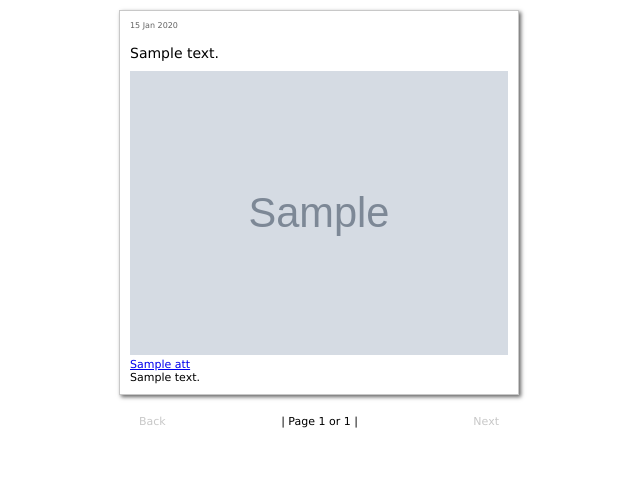
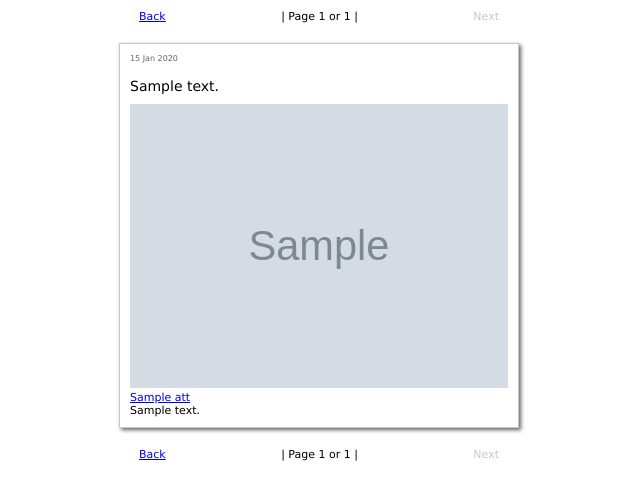
Before and after one commit to samhain13/gplusacts, a Django app: template gplusacts/templates/gplusacts/index.html in a window 1280 px wide. Shown: the top 500 px of the page, without its empty margins (321-961 px from the left). Run offline with Django 3.2, Linux system fonts and the light colour scheme; the template is opened without the code that fills it: most values are stand-ins (such as "Sample title", 1, 10 or a date in 2020); grey boxes marked "Sample" are stand-in pictures.

Commit message:
More pagination tweaks.

```diff
--- a/gplusacts/templates/gplusacts/index.html
+++ b/gplusacts/templates/gplusacts/index.html
@@ -49,6 +49,14 @@
     </head>
 
     <body>
+        <nav>{% if back %}
+            <a href="{{ back }}">Back</a>{% else %}
+            <a class="inactive">Back</a>{% endif %}
+            | Page {{ current_page }} or {{ total_pages }} |{% if next %}
+            <a href="{{ next }}">Next</a>{% else %}
+            <a class="inactive">Next</a>{% endif %}
+        </nav>
+
         <ul id="gplus-activities">{% for a in activities %}
             <li>
                 <div class="gplus-published"><time datetime="{{ a.activity.published |date:'Y-m-d' }}">{{ a.activity.published |date:"d M Y" }}</time></div>
@@ -63,20 +71,12 @@
             </li>{% endfor %}
         </ul>
 
-        <nav>
-            {% if has_previous %}
-            <a href="?page={{ previous_page_number }}">Back</a>
-            {% else %}
-            <a class="inactive">Back</a>
-            {% endif %}
-
-            | Page {{ current_page }} or {{ total_pages }} |
-
-            {% if has_next %}
-            <a href="?page={{ next_page_number }}">Next</a>
-            {% else %}
-            <a class="inactive">Next</a>
-            {% endif %}
+        <nav>{% if back %}
+            <a href="{{ back }}">Back</a>{% else %}
+            <a class="inactive">Back</a>{% endif %}
+            | Page {{ current_page }} or {{ total_pages }} |{% if next %}
+            <a href="{{ next }}">Next</a>{% else %}
+            <a class="inactive">Next</a>{% endif %}
         </nav>
     </body>
 </html>
--- a/gplusacts/urls.py
+++ b/gplusacts/urls.py
@@ -3,4 +3,5 @@ from gplusacts import views
 
 urlpatterns = patterns("",
     url(r"^$", views.index, name="index"),
+    url(r"^page/(?P<pagenum>\d+)$", views.page, name="index"),
 )
```
Also changed, not shown: gplusacts/views.py (+40 -20 lines).
